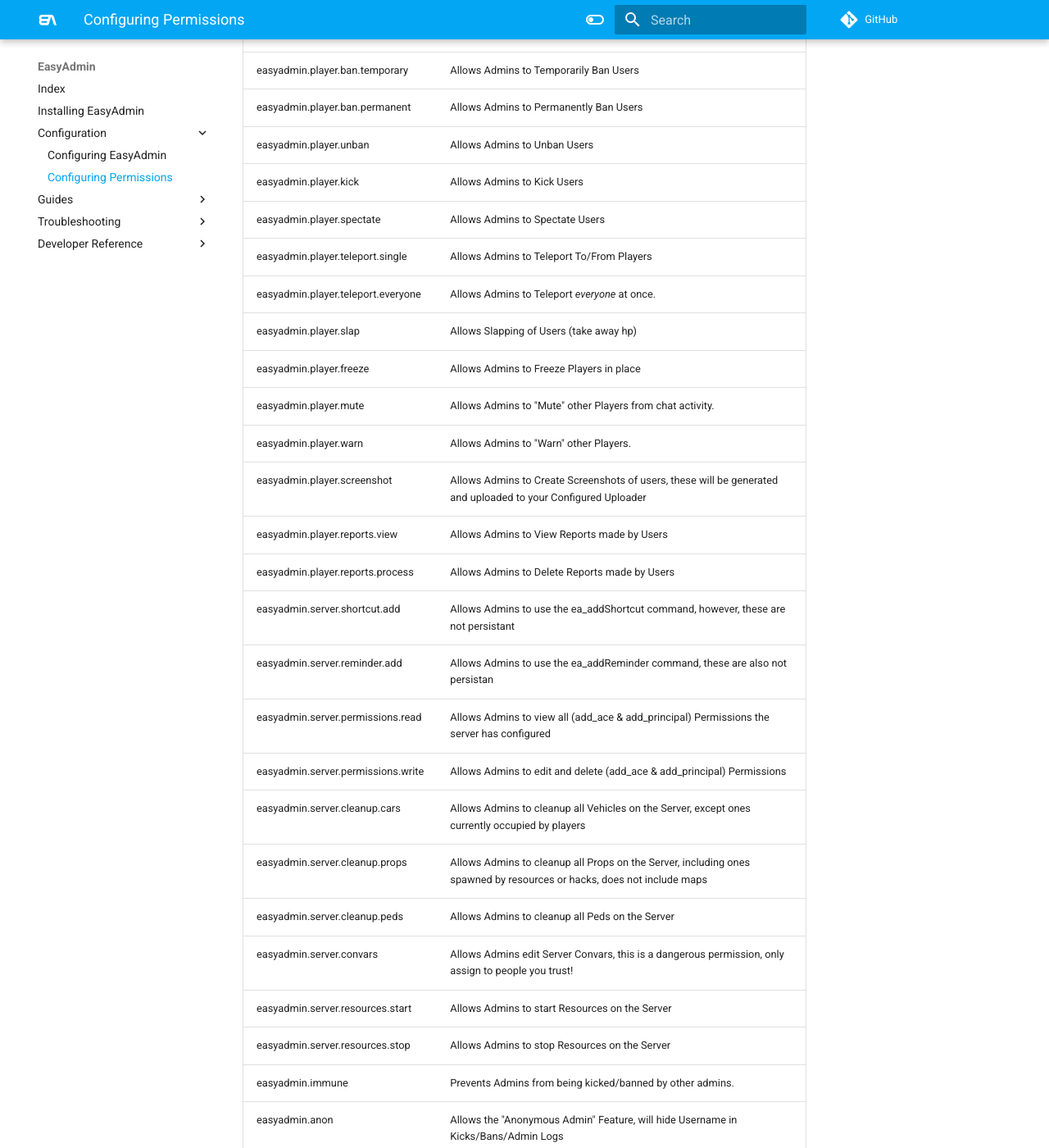
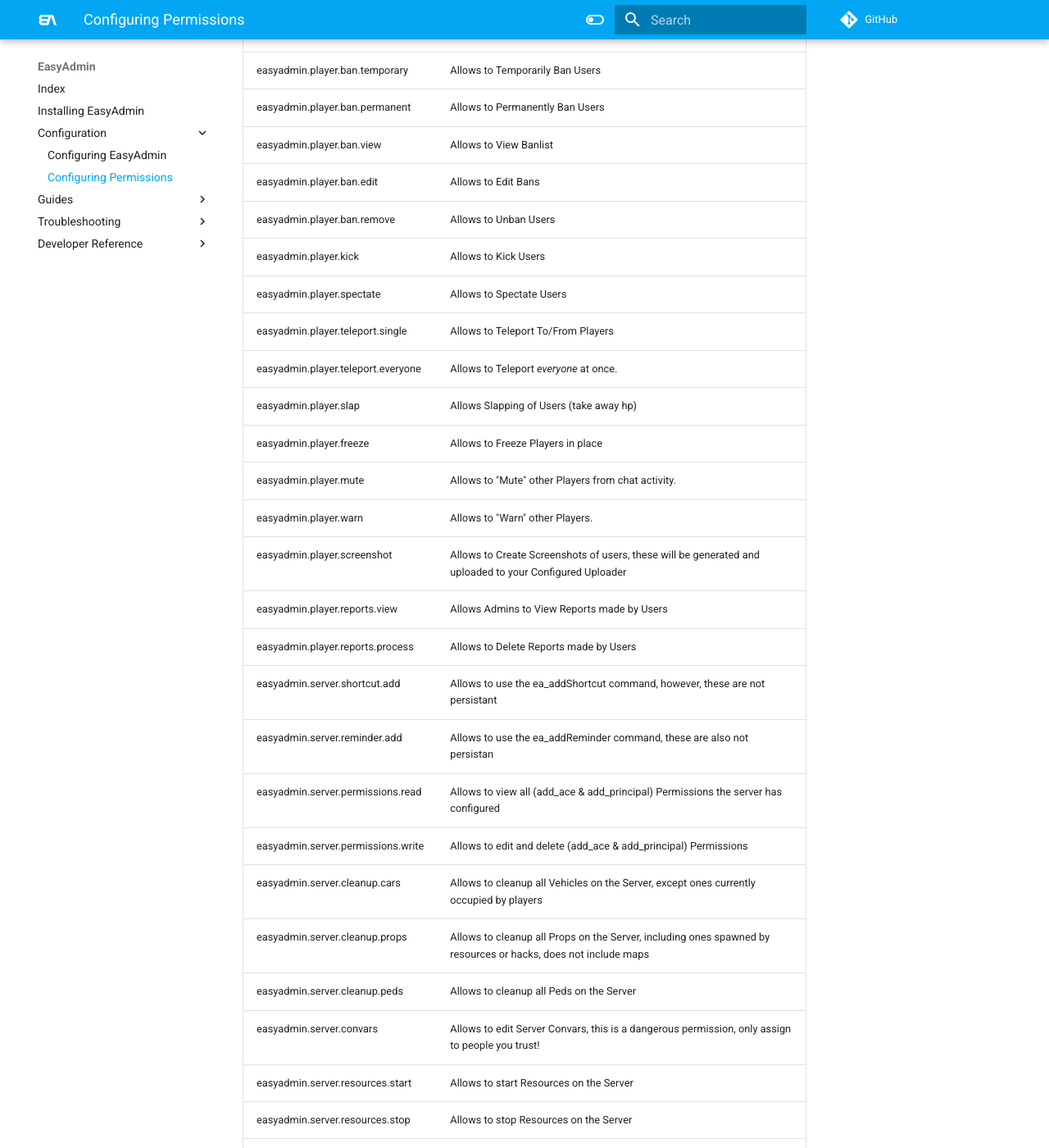
Before and after one commit to Blumlaut/EasyAdmin-docs, an MkDocs documentation site: the page built from docs/permissions.md, in a window 1280 px wide and 1400 px high, scrolled down 675 px. Shown: the whole window at 82% size. Built offline with MkDocs 1.6.1 and Material for MkDocs 9.7.7, drawn with Linux system fonts in a browser that asks for light colours; comment, search, counter and statistics services are not loaded; some of the changed text lies outside the part shown.

Commit message:
Update permissions.md

```diff
--- a/docs/permissions.md
+++ b/docs/permissions.md
@@ -26,29 +26,31 @@ This will allow **all** permissions for the "admin" group.
 
 |         Permission          |                                                  Description                                                   |
 |-----------------------------|----------------------------------------------------------------------------------------------------------------|
-| easyadmin.player.ban.temporary     | Allows Admins to Temporarily Ban Users                                                                         |
-| easyadmin.player.ban.permanent     | Allows Admins to Permanently Ban Users                                                                         |
-| easyadmin.player.unban             | Allows Admins to Unban Users                                                                                   |
-| easyadmin.player.kick              | Allows Admins to Kick Users                                                                                    |
-| easyadmin.player.spectate          | Allows Admins to Spectate Users                                                                                |
-| easyadmin.player.teleport.single   | Allows Admins to Teleport To/From Players                                                                      |
-| easyadmin.player.teleport.everyone | Allows Admins to Teleport *everyone* at once.                                                                  |
+| easyadmin.player.ban.temporary     | Allows to Temporarily Ban Users                                                                         |
+| easyadmin.player.ban.permanent     | Allows to Permanently Ban Users                                                                         |
+| easyadmin.player.ban.view          | Allows to View Banlist                                                                                  |
+| easyadmin.player.ban.edit          | Allows to Edit Bans                                                                                     |
+| easyadmin.player.ban.remove        | Allows to Unban Users                                                                                   |
+| easyadmin.player.kick              | Allows to Kick Users                                                                                    |
+| easyadmin.player.spectate          | Allows to Spectate Users                                                                                |
+| easyadmin.player.teleport.single   | Allows to Teleport To/From Players                                                                      |
+| easyadmin.player.teleport.everyone | Allows to Teleport *everyone* at once.                                                                  |
 | easyadmin.player.slap              | Allows Slapping of Users (take away hp)                                                                        |
-| easyadmin.player.freeze            | Allows Admins to Freeze Players in place                                                                       |
-| easyadmin.player.mute              | Allows Admins to "Mute" other Players from chat activity.                                                      |
-| easyadmin.player.warn              | Allows Admins to "Warn" other Players.                                                                         |
-| easyadmin.player.screenshot        | Allows Admins to Create Screenshots of users, these will be generated and uploaded to your Configured Uploader |
+| easyadmin.player.freeze            | Allows to Freeze Players in place                                                                       |
+| easyadmin.player.mute              | Allows to "Mute" other Players from chat activity.                                                      |
+| easyadmin.player.warn              | Allows to "Warn" other Players.                                                                         |
+| easyadmin.player.screenshot        | Allows to Create Screenshots of users, these will be generated and uploaded to your Configured Uploader |
 | easyadmin.player.reports.view		 | Allows Admins to View Reports made by Users															          |
-| easyadmin.player.reports.process	 | Allows Admins to Delete Reports made by Users													              |
-| easyadmin.server.shortcut.add      | Allows Admins to use the ea_addShortcut command, however, these are not persistant							  |
-| easyadmin.server.reminder.add      | Allows Admins to use the ea_addReminder command, these are also not persistan                                  |
-| easyadmin.server.permissions.read  | Allows Admins to view all (add_ace & add_principal) Permissions the server has configured                      |
-| easyadmin.server.permissions.write | Allows Admins to edit and delete (add_ace & add_principal) Permissions                                         |
-| easyadmin.server.cleanup.cars		 | Allows Admins to cleanup all Vehicles on the Server, except ones currently occupied by players		  		  |
-| easyadmin.server.cleanup.props	 | Allows Admins to cleanup all Props on the Server, including ones spawned by resources or hacks, does not include maps |
-| easyadmin.server.cleanup.peds		 | Allows Admins to cleanup all Peds on the Server																  |
-| easyadmin.server.convars		 | Allows Admins edit Server Convars, this is a dangerous permission, only assign to people you trust!				  |
-| easyadmin.server.resources.start   | Allows Admins to start Resources on the Server			 													  |
-| easyadmin.server.resources.stop    | Allows Admins to stop Resources on the Server											     				  |
-| easyadmin.immune            | Prevents Admins from being kicked/banned by other admins.                                                   	      |
+| easyadmin.player.reports.process	 | Allows to Delete Reports made by Users													              |
+| easyadmin.server.shortcut.add      | Allows to use the ea_addShortcut command, however, these are not persistant							  |
+| easyadmin.server.reminder.add      | Allows to use the ea_addReminder command, these are also not persistan                                  |
+| easyadmin.server.permissions.read  | Allows to view all (add_ace & add_principal) Permissions the server has configured                      |
+| easyadmin.server.permissions.write | Allows to edit and delete (add_ace & add_principal) Permissions                                         |
+| easyadmin.server.cleanup.cars		 | Allows to cleanup all Vehicles on the Server, except ones currently occupied by players		  		  |
+| easyadmin.server.cleanup.props	 | Allows to cleanup all Props on the Server, including ones spawned by resources or hacks, does not include maps |
+| easyadmin.server.cleanup.peds		 | Allows to cleanup all Peds on the Server																  |
+| easyadmin.server.convars		 | Allows to edit Server Convars, this is a dangerous permission, only assign to people you trust!				  |
+| easyadmin.server.resources.start   | Allows to start Resources on the Server			 													  |
+| easyadmin.server.resources.stop    | Allows to stop Resources on the Server											     				  |
+| easyadmin.immune            | Prevents from being kicked/banned by other admins.                                                   	      |
 | easyadmin.anon              | Allows the "Anonymous Admin" Feature, will hide Username in Kicks/Bans/Admin Logs                         		      |
```
